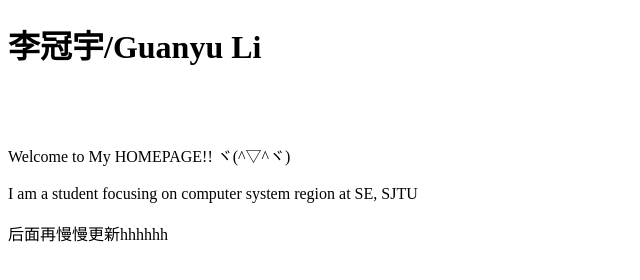
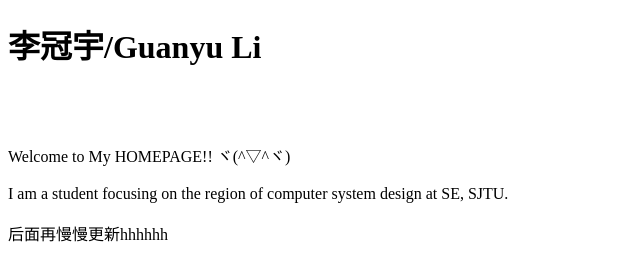
Before and after one commit to liguanyu/liguanyu.github.io, a plain HTML site: page index.html in a window 1280 px wide. Shown: the whole page, without its empty margins (0-640 px from the left). Drawn offline with Linux system fonts and the light colour scheme.

Commit message:
modify index.html

```diff
--- a/index.html
+++ b/index.html
@@ -9,7 +9,7 @@ Welcome to My HOMEPAGE!!
 ヾ(^▽^ヾ)
 <br>
 <br>
-I am a student focusing on computer system region at SE, SJTU
+I am a student focusing on the region of computer system design at SE, SJTU.
 <br>
 <br>
 后面再慢慢更新hhhhhh
```
